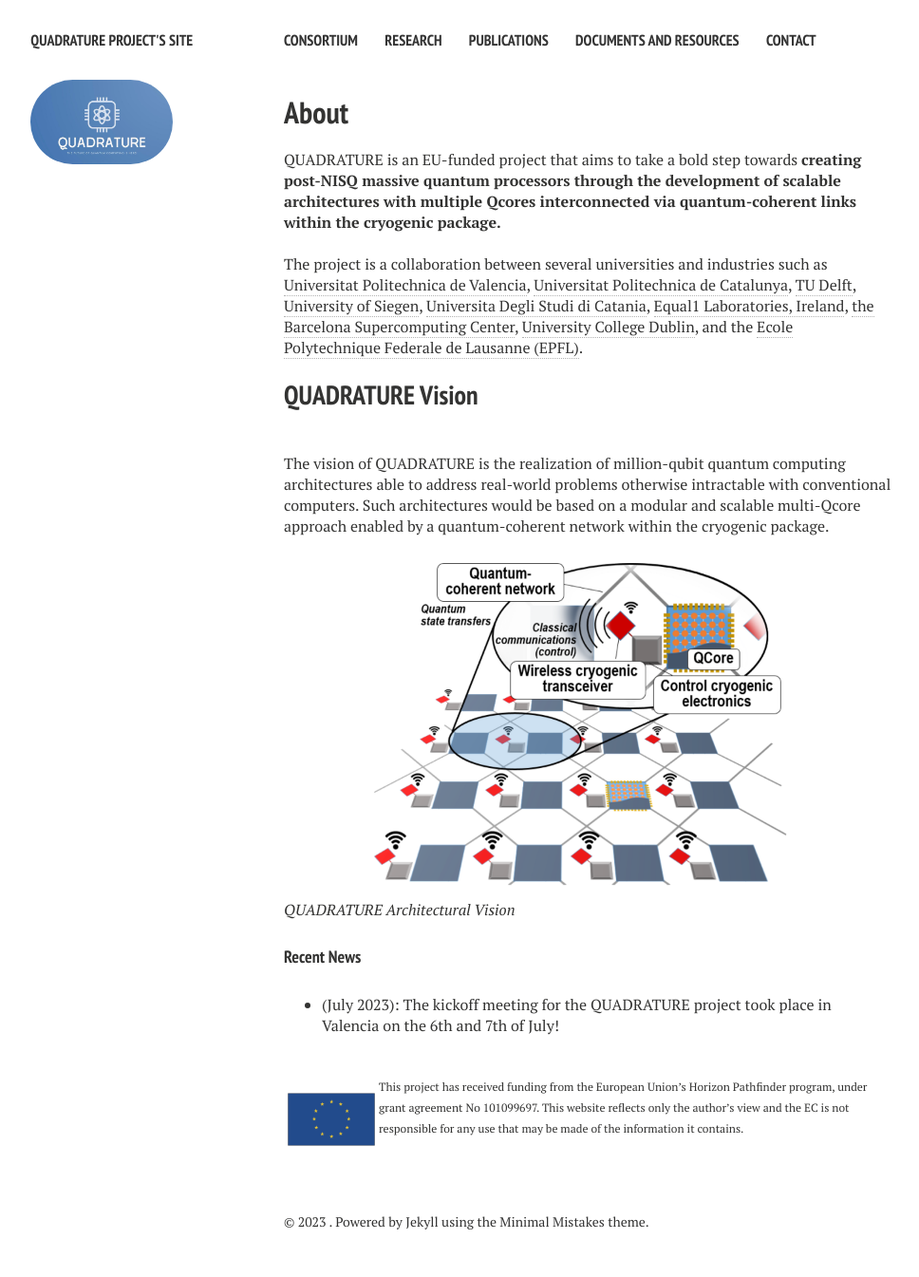
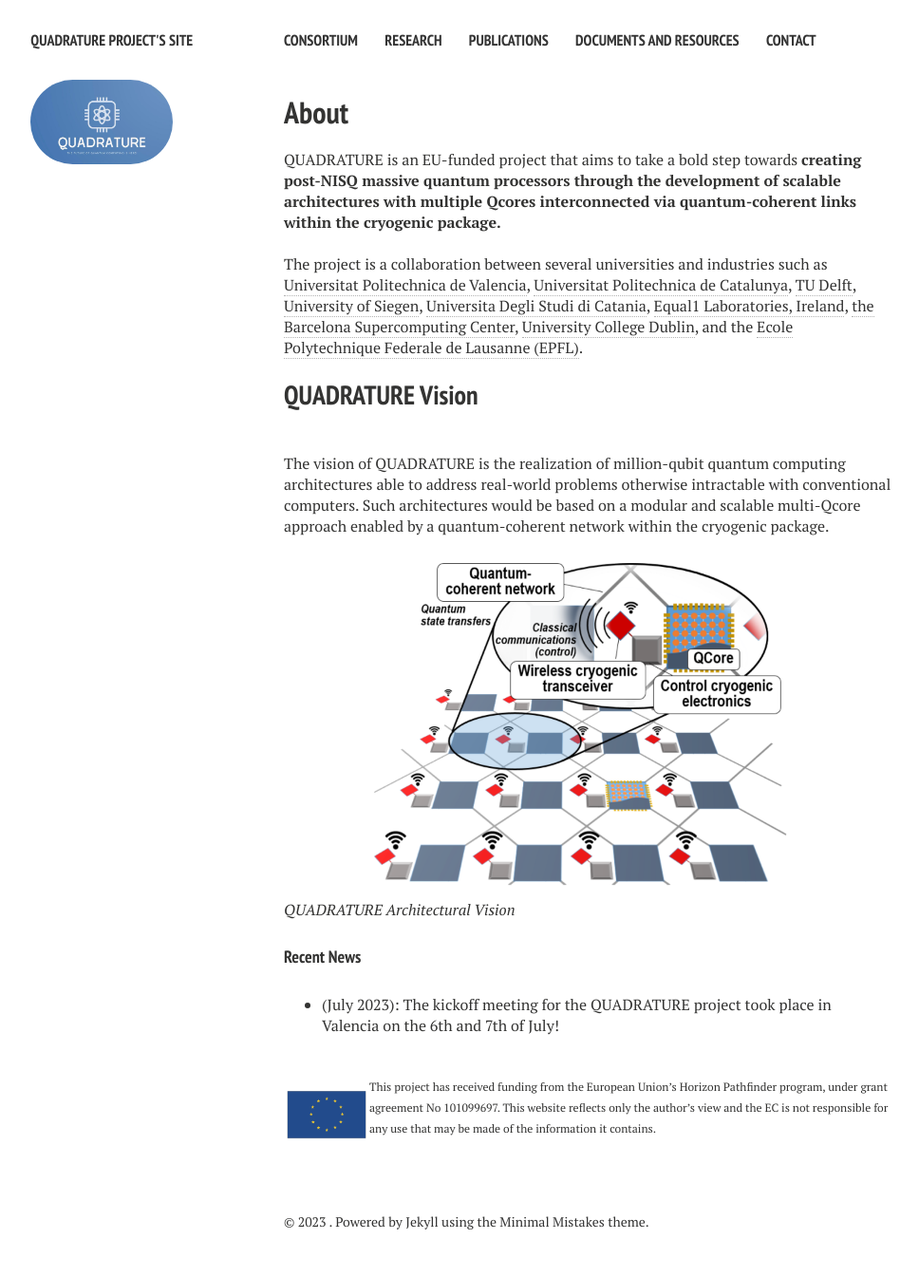
Before and after one commit to biddu/biddu.github.io, a Jekyll site: the page built from index.md, in a window 1280 px wide. Shown: the whole page at 95% size, without its empty margins (21-989 px from the left). Built offline with Jekyll 4.4.1, drawn with Linux system fonts in a browser that asks for light colours; nearby versions of some CDN libraries; comment, search, counter and statistics services are not loaded.

Commit message:
Update index.md

```diff
--- a/index.md
+++ b/index.md
@@ -37,6 +37,6 @@ The vision of QUADRATURE is the realization of million-qubit quantum computing a
 -->
 
 <br />
-<img align="left" width="100" height="150" src="images/EU_logo.png"/><sub> This project has received funding from the European Union’s Horizon Pathfinder program, under grant agreement No  101099697. This website reflects only the author’s view and the EC is not responsible for any use that may be made of the information it contains. </sub>
+<img align="left" width="90" height="90" src="images/EU_logo.png"/><sub> This project has received funding from the European Union’s Horizon Pathfinder program, under grant agreement No  101099697. This website reflects only the author’s view and the EC is not responsible for any use that may be made of the information it contains. </sub>
 
 <br />
```
